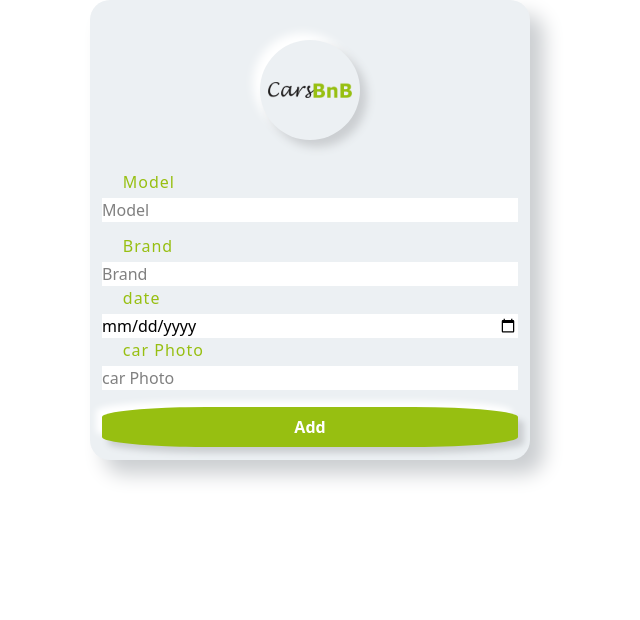
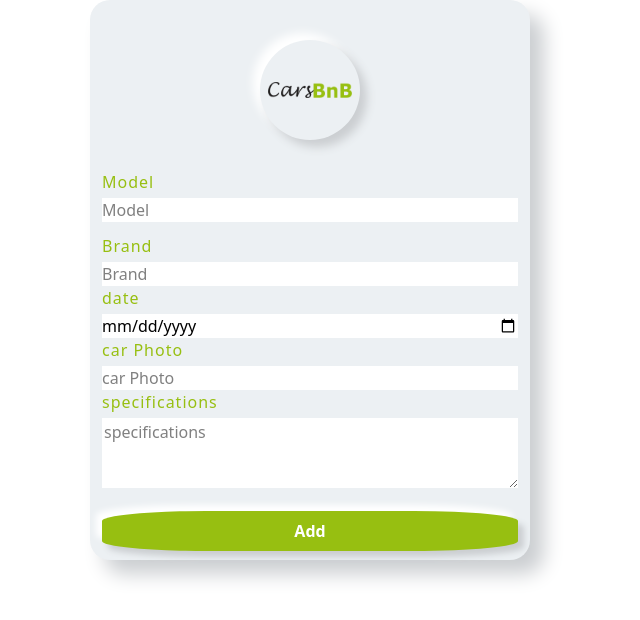
Before and after one commit to bobb-Rob/cars-test-reservation-app-frontend, a React (Create React App) app: page /addcar in a window 1280 px wide. Shown: the top 620 px of the page, without its empty margins (330-970 px from the left). Built offline with nearby package versions, Linux system fonts and the light colour scheme; no server answers; a web font is replaced by a local one.

Commit message:
Add specifications to form with validation

```diff
--- a/src/components/cars/addcars.js
+++ b/src/components/cars/addcars.js
@@ -18,6 +18,7 @@ function Addcars() {
       model: '',
       year_released: '',
       featured_image: '',
+      specifications: '',
     },
   });
 
@@ -81,6 +82,14 @@ function Addcars() {
               type="text"
               placeholder="car Photo"
             />
+            {/* eslint-disable-next-line jsx-a11y/label-has-associated-control */}
+            <label className="green">specifications</label>
+            <textarea
+              {...register('specifications', { required: true })}
+              className="input3"
+              type="text"
+              placeholder="specifications"
+            />
 
             <button className=" mr" type="submit">
               Add
--- a/src/styles/addcars.css
+++ b/src/styles/addcars.css
@@ -20,7 +20,7 @@
 
 .container {
   position: relative;
-  height: 460px;
+  height: 560px;
   border-radius: 20px;
   padding: 40px;
   box-sizing: border-box;
@@ -51,7 +51,6 @@
   font-size: 1rem;
   color: var(--primary-color);
   letter-spacing: 1px;
-  margin-left: 5%;
 }
 
 .inputs {
@@ -88,6 +87,10 @@
   color: gray;
 }
 
+.big textarea::placeholder {
+  color: gray;
+}
+
 .big button {
   color: white;
   margin-top: 20px;
@@ -121,3 +124,11 @@
   top: 0;
   left: 0;
 }
+
+.input3 {
+  border: none;
+  outline: none;
+  width: 100%;
+  height: 70px;
+
+}
```
